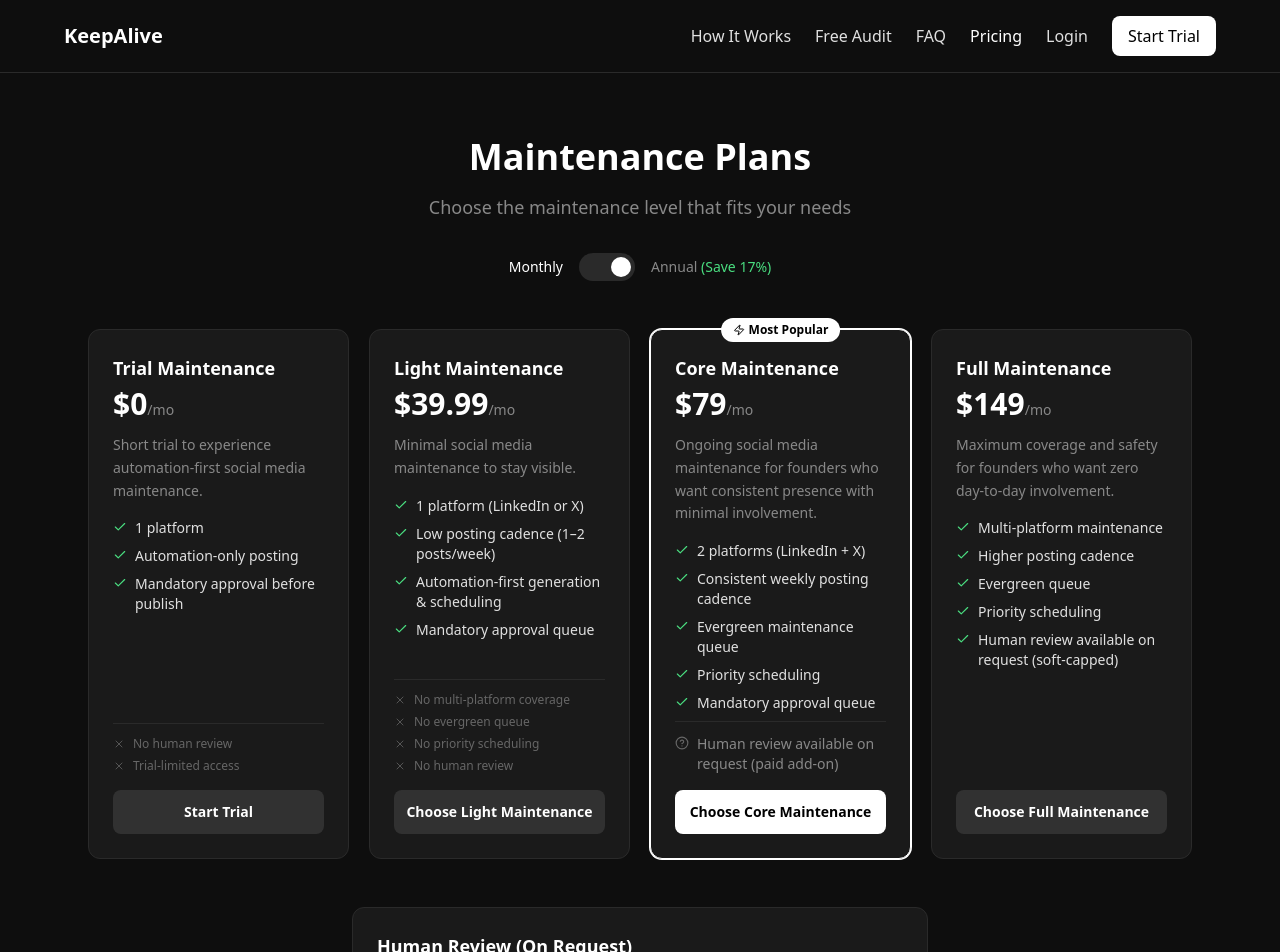
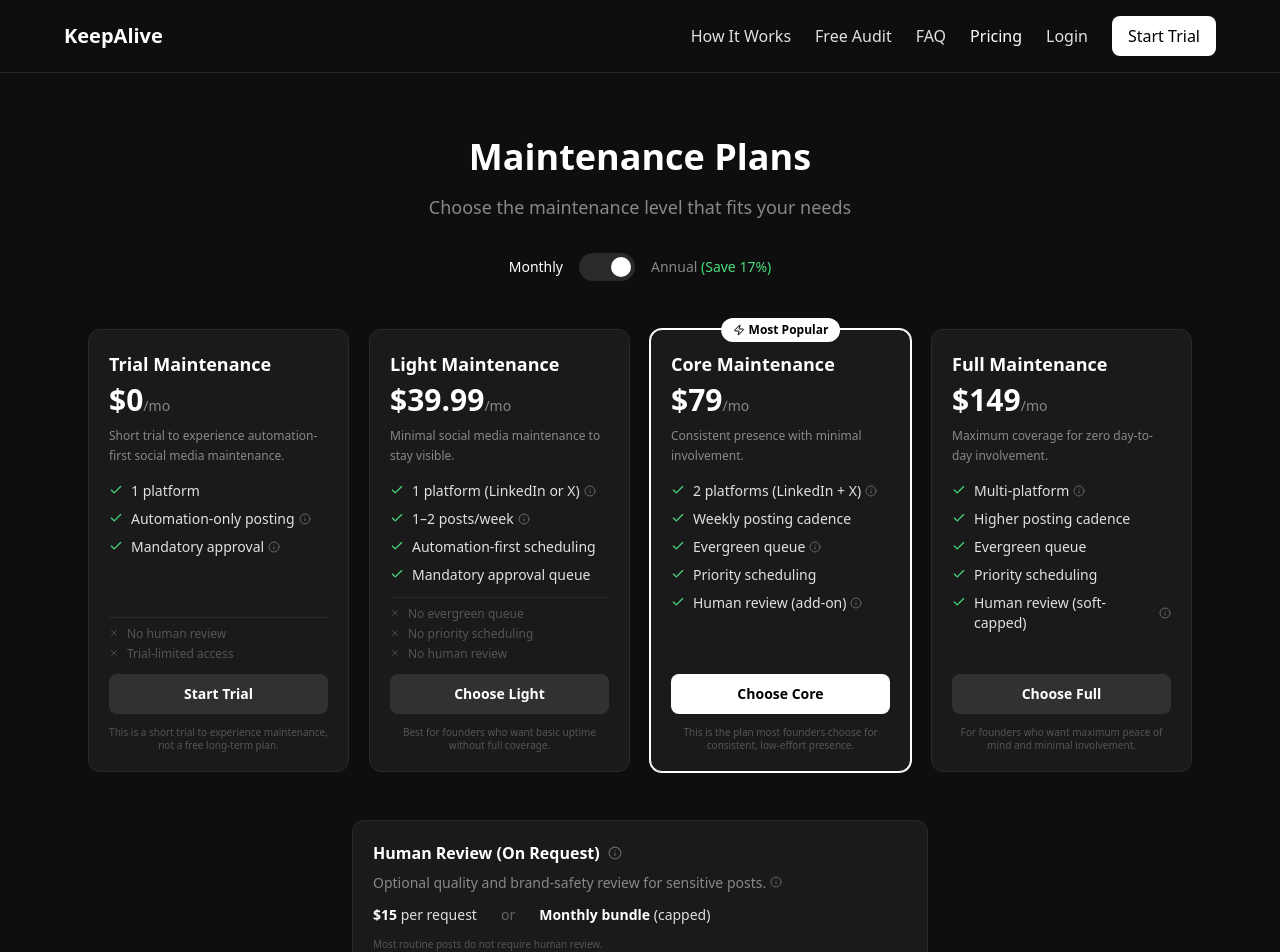
Before and after one commit to Eddiebm/MFS-Autopilot, a React (Vite) app: page /pricing in a window 1280 px wide. Shown: the top 952 px of the page. Built offline with nearby package versions, Linux system fonts and the light colour scheme.

Commit message:
Feat: add detailed microcopy to pricing page

```diff
--- a/src/pages/Pricing.tsx
+++ b/src/pages/Pricing.tsx
@@ -1,8 +1,21 @@
 import { useState } from 'react';
 import { Link, useNavigate } from 'react-router-dom';
-import { Check, X, Zap, HelpCircle } from 'lucide-react';
+import { Check, X, Zap, Info } from 'lucide-react';
 import { useAuth } from '../contexts/AuthContext';
 import { supabase } from '../lib/supabase';
+
+// Tooltip component
+function Tooltip({ children, text }: { children: React.ReactNode; text: string }) {
+  return (
+    <span className="group relative inline-flex items-center">
+      {children}
+      <span className="invisible group-hover:visible absolute bottom-full left-1/2 -translate-x-1/2 mb-2 w-48 p-2 bg-[#2a2a2a] text-[#e0e0e0] text-xs rounded-lg shadow-lg z-10 text-center">
+        {text}
+        <span className="absolute top-full left-1/2 -translate-x-1/2 border-4 border-transparent border-t-[#2a2a2a]"></span>
+      </span>
+    </span>
+  );
+}
 
 const plans = [
   {
@@ -12,14 +25,12 @@ const plans = [
     annualPrice: 0,
     description: 'Short trial to experience automation-first social media maintenance.',
     features: [
-      '1 platform',
-      'Automation-only posting',
-      'Mandatory approval before publish',
+      { text: '1 platform', tooltip: null },
+      { text: 'Automation-only posting', tooltip: 'Posts are generated and scheduled automatically. You approve everything before it publishes.' },
+      { text: 'Mandatory approval', tooltip: 'Nothing goes live unless you approve it first.' },
     ],
-    exclusions: [
-      'No human review',
-      'Trial-limited access',
-    ],
+    exclusions: ['No human review', 'Trial-limited access'],
+    footnote: 'This is a short trial to experience maintenance, not a free long-term plan.',
     cta: 'Start Trial',
     popular: false,
   },
@@ -30,18 +41,14 @@ const plans = [
     annualPrice: 399,
     description: 'Minimal social media maintenance to stay visible.',
     features: [
-      '1 platform (LinkedIn or X)',
-      'Low posting cadence (1–2 posts/week)',
-      'Automation-first generation & scheduling',
-      'Mandatory approval queue',
+      { text: '1 platform (LinkedIn or X)', tooltip: 'Choose either LinkedIn or X. Multi-platform coverage requires Core Maintenance.' },
+      { text: '1–2 posts/week', tooltip: 'Low, steady cadence designed to maintain visibility without overposting.' },
+      { text: 'Automation-first scheduling', tooltip: null },
+      { text: 'Mandatory approval queue', tooltip: null },
     ],
-    exclusions: [
-      'No multi-platform coverage',
-      'No evergreen queue',
-      'No priority scheduling',
-      'No human review',
-    ],
-    cta: 'Choose Light Maintenance',
+    exclusions: ['No evergreen queue', 'No priority scheduling', 'No human review'],
+    footnote: 'Best for founders who want basic uptime without full coverage.',
+    cta: 'Choose Light',
     popular: false,
   },
   {
@@ -49,17 +56,17 @@ const plans = [
     name: 'Core Maintenance',
     monthlyPrice: 79,
     annualPrice: 790,
-    description: 'Ongoing social media maintenance for founders who want consistent presence with minimal involvement.',
+    description: 'Consistent presence with minimal involvement.',
     features: [
-      '2 platforms (LinkedIn + X)',
-      'Consistent weekly posting cadence',
-      'Evergreen maintenance queue',
-      'Priority scheduling',
-      'Mandatory approval queue',
+      { text: '2 platforms (LinkedIn + X)', tooltip: 'Maintain presence on LinkedIn and X simultaneously.' },
+      { text: 'Weekly posting cadence', tooltip: null },
+      { text: 'Evergreen queue', tooltip: 'Background content rotation that prevents gaps when you\'re busy.' },
+      { text: 'Priority scheduling', tooltip: null },
+      { text: 'Human review (add-on)', tooltip: 'Optional, paid quality check for sensitive posts. Not required for routine maintenance.' },
     ],
     exclusions: [],
-    addon: 'Human review available on request (paid add-on)',
-    cta: 'Choose Core Maintenance',
+    footnote: 'This is the plan most founders choose for consistent, low-effort presence.',
+    cta: 'Choose Core',
     popular: true,
   },
   {
@@ -67,16 +74,17 @@ const plans = [
     name: 'Full Maintenance',
     monthlyPrice: 149,
     annualPrice: 1490,
-    description: 'Maximum coverage and safety for founders who want zero day-to-day involvement.',
+    description: 'Maximum coverage for zero day-to-day involvement.',
     features: [
-      'Multi-platform maintenance',
-      'Higher posting cadence',
-      'Evergreen queue',
-      'Priority scheduling',
-      'Human review available on request (soft-capped)',
+      { text: 'Multi-platform', tooltip: 'Coverage across all supported platforms without manual coordination.' },
+      { text: 'Higher posting cadence', tooltip: null },
+      { text: 'Evergreen queue', tooltip: null },
+      { text: 'Priority scheduling', tooltip: null },
+      { text: 'Human review (soft-capped)', tooltip: 'Human review is available within reasonable use limits. This is not unlimited editorial service.' },
     ],
     exclusions: [],
-    cta: 'Choose Full Maintenance',
+    footnote: 'For founders who want maximum peace of mind and minimal involvement.',
+    cta: 'Choose Full',
     popular: false,
   },
 ];
@@ -157,7 +165,7 @@ export function Pricing() {
           {plans.map((plan) => (
             <div
               key={plan.id}
-              className={`relative bg-[#1a1a1a] border rounded-xl p-6 flex flex-col ${plan.popular ? 'border-white ring-1 ring-white' : 'border-[#2a2a2a]'}`}
+              className={`relative bg-[#1a1a1a] border rounded-xl p-5 flex flex-col ${plan.popular ? 'border-white ring-1 ring-white' : 'border-[#2a2a2a]'}`}
             >
               {plan.popular && (
                 <div className="absolute -top-3 left-1/2 -translate-x-1/2 px-3 py-1 bg-white text-black text-xs font-semibold rounded-full flex items-center gap-1">
@@ -165,34 +173,35 @@ export function Pricing() {
                 </div>
               )}
               <h3 className="text-lg font-bold text-white mb-1">{plan.name}</h3>
-              <div className="mb-3">
+              <div className="mb-2">
                 <span className="text-3xl font-bold text-white">
                   ${annual ? plan.annualPrice : plan.monthlyPrice}
                 </span>
                 <span className="text-[#888] text-sm">/{annual ? 'year' : 'mo'}</span>
               </div>
-              <p className="text-[#888] text-sm mb-4 leading-relaxed">{plan.description}</p>
+              <p className="text-[#888] text-xs mb-4 leading-relaxed">{plan.description}</p>
 
-              <ul className="space-y-2 mb-4 flex-1">
+              <ul className="space-y-2 mb-3 flex-1">
                 {plan.features.map((feature) => (
-                  <li key={feature} className="flex items-start gap-2 text-[#e0e0e0] text-sm">
+                  <li key={feature.text} className="flex items-start gap-2 text-[#e0e0e0] text-sm">
                     <Check size={14} className="text-green-400 flex-shrink-0 mt-0.5" />
-                    <span>{feature}</span>
+                    <span className="flex items-center gap-1">
+                      {feature.text}
+                      {feature.tooltip && (
+                        <Tooltip text={feature.tooltip}>
+                          <Info size={12} className="text-[#666] cursor-help" />
+                        </Tooltip>
+                      )}
+                    </span>
                   </li>
                 ))}
-                {plan.addon && (
-                  <li className="flex items-start gap-2 text-[#888] text-sm mt-3 pt-3 border-t border-[#2a2a2a]">
-                    <HelpCircle size={14} className="text-[#666] flex-shrink-0 mt-0.5" />
-                    <span>{plan.addon}</span>
-                  </li>
-                )}
               </ul>
 
               {plan.exclusions.length > 0 && (
-                <ul className="space-y-1.5 mb-4 pt-3 border-t border-[#2a2a2a]">
+                <ul className="space-y-1 mb-3 pt-2 border-t border-[#2a2a2a]">
                   {plan.exclusions.map((exclusion) => (
-                    <li key={exclusion} className="flex items-start gap-2 text-[#666] text-xs">
-                      <X size={12} className="text-[#555] flex-shrink-0 mt-0.5" />
+                    <li key={exclusion} className="flex items-start gap-2 text-[#555] text-xs">
+                      <X size={10} className="flex-shrink-0 mt-0.5" />
                       <span>{exclusion}</span>
                     </li>
                   ))}
@@ -202,7 +211,7 @@ export function Pricing() {
               <button
                 onClick={() => handleSubscribe(plan.id)}
                 disabled={loading === plan.id}
-                className={`w-full py-3 rounded-lg font-semibold text-sm transition-colors ${
+                className={`w-full py-2.5 rounded-lg font-semibold text-sm transition-colors ${
                   plan.popular
                     ? 'bg-white text-black hover:bg-gray-200'
                     : 'bg-white/10 text-white hover:bg-white/20'
@@ -210,33 +219,52 @@ export function Pricing() {
               >
                 {loading === plan.id ? 'Loading...' : plan.cta}
               </button>
+
+              {/* Footnote */}
+              <p className="text-[#555] text-[10px] mt-3 text-center leading-tight">{plan.footnote}</p>
             </div>
           ))}
         </div>
 
         {/* Human Review Add-on */}
         <div className="mt-12 max-w-xl mx-auto">
-          <div className="bg-[#1a1a1a] border border-[#2a2a2a] rounded-xl p-6">
-            <h3 className="text-lg font-bold text-white mb-2">Human Review (On Request)</h3>
-            <p className="text-[#888] text-sm mb-4">
-              Optional quality and brand-safety review for sensitive posts. Not required for routine maintenance.
+          <div className="bg-[#1a1a1a] border border-[#2a2a2a] rounded-xl p-5">
+            <div className="flex items-center gap-2 mb-2">
+              <h3 className="text-base font-bold text-white">Human Review (On Request)</h3>
+              <Tooltip text="Human review is only performed when you explicitly ask for it.">
+                <Info size={14} className="text-[#666] cursor-help" />
+              </Tooltip>
+            </div>
+            <p className="text-[#888] text-sm mb-3">
+              Optional quality and brand-safety review for sensitive posts.
+              <Tooltip text="Clarity, tone, and brand safety — not strategy or performance.">
+                <Info size={12} className="text-[#666] cursor-help ml-1 inline" />
+              </Tooltip>
             </p>
-            <div className="flex items-center gap-6 text-sm">
+            <div className="flex items-center gap-6 text-sm mb-3">
               <div className="text-[#e0e0e0]">
                 <span className="font-semibold text-white">$15</span> per request
               </div>
-              <div className="text-[#888]">or</div>
+              <div className="text-[#666]">or</div>
               <div className="text-[#e0e0e0]">
-                <span className="font-semibold text-white">Monthly bundle</span> (clearly capped)
+                <span className="font-semibold text-white">Monthly bundle</span> (capped)
               </div>
             </div>
+            <p className="text-[#555] text-[10px]">Most routine posts do not require human review.</p>
           </div>
         </div>
 
+        {/* Checkout notes */}
+        <div className="mt-10 flex justify-center gap-8 text-[#666] text-xs">
+          <span>✓ Cancel anytime</span>
+          <span>✓ You control what publishes</span>
+          <span>✓ Human review is optional</span>
+        </div>
+
         {/* Disclaimer */}
-        <div className="mt-16 text-center">
-          <p className="text-[#666] text-sm max-w-2xl mx-auto">
-            KeepAlive provides automation-first social media maintenance. We do not promise growth, leads, or performance outcomes.
+        <div className="mt-12 text-center">
+          <p className="text-[#555] text-xs max-w-2xl mx-auto leading-relaxed">
+            KeepAlive provides automation-first social media maintenance. We do not promise growth, reach, engagement, or leads. Human review is optional and only provided when explicitly requested.
           </p>
         </div>
       </main>
```
